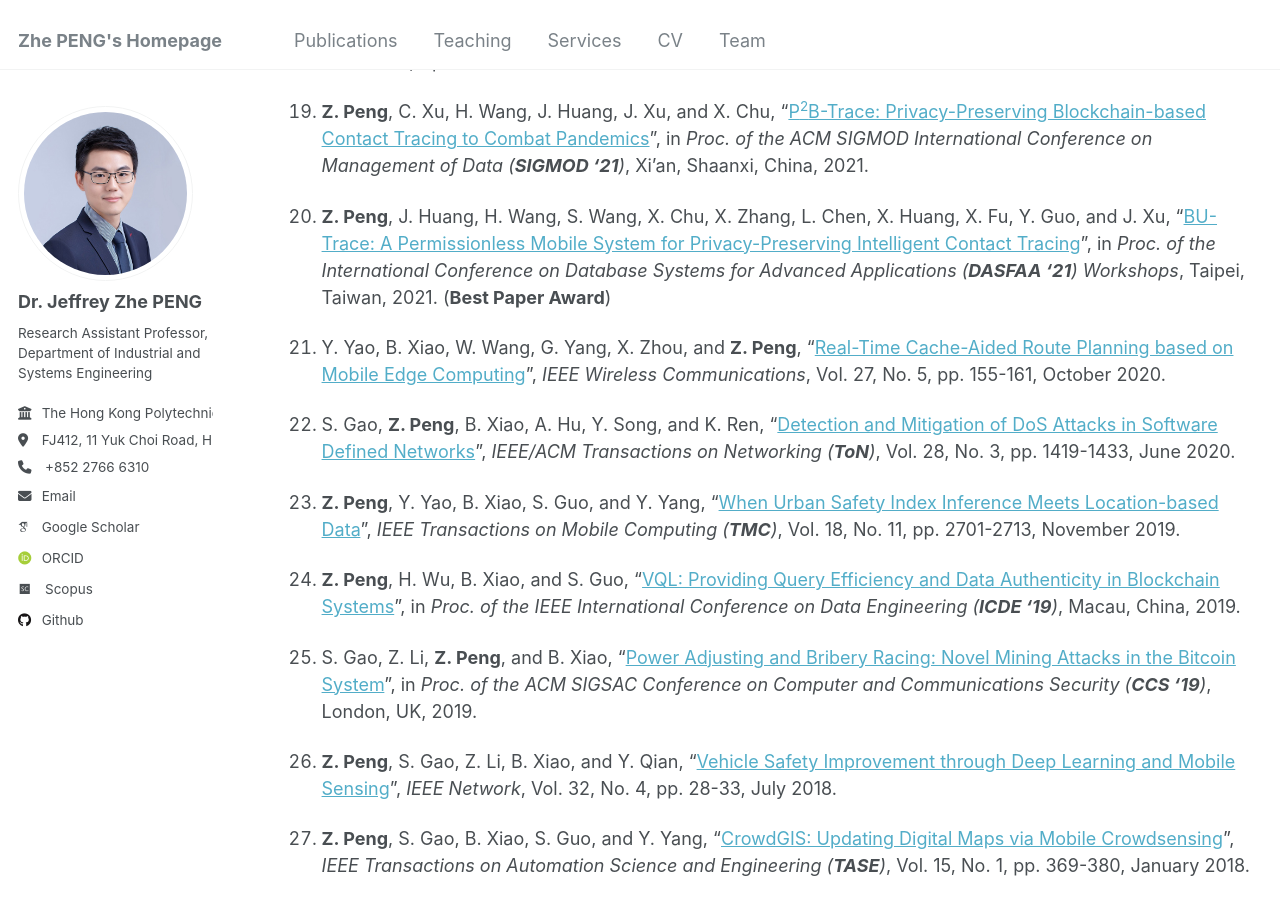
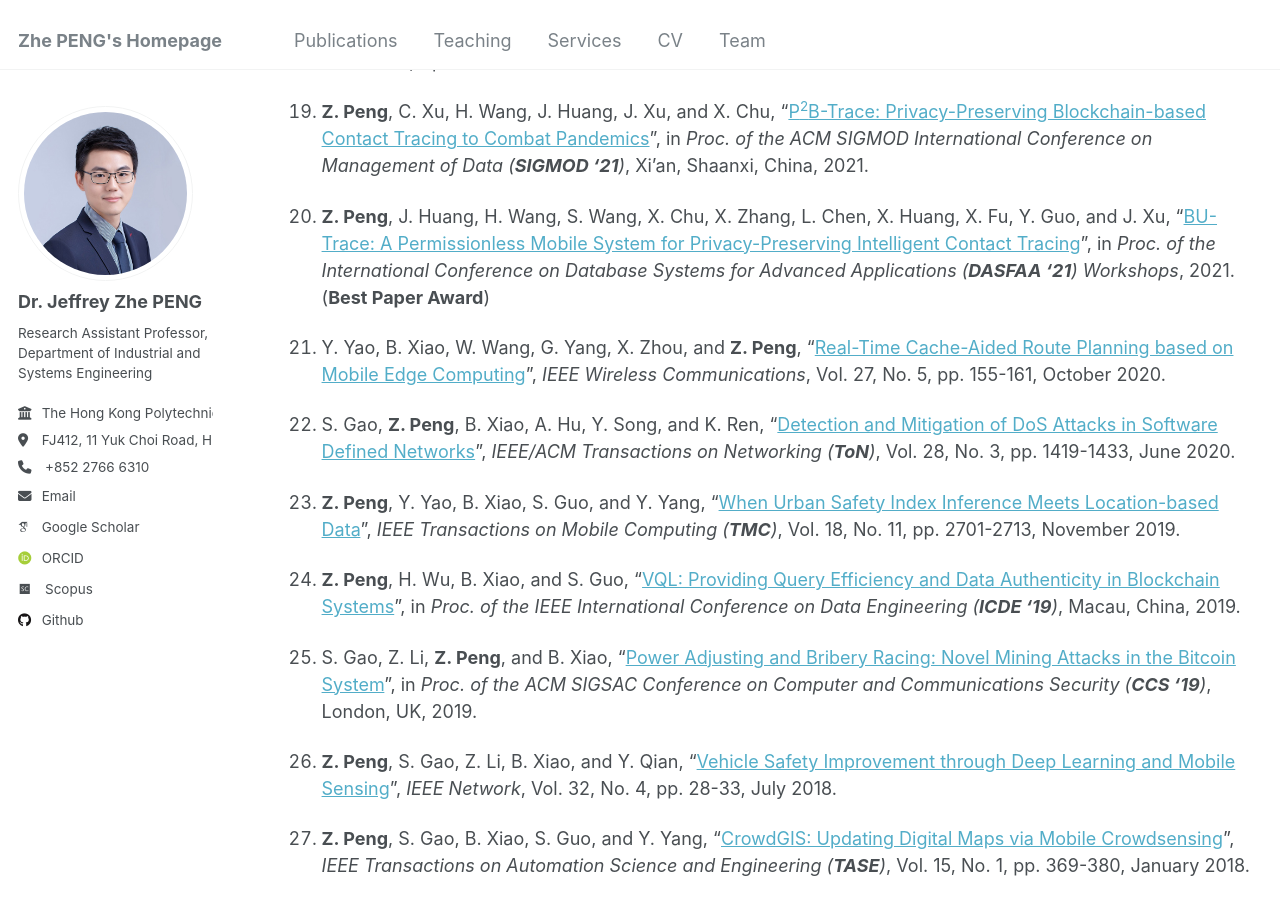
Before and after one commit to PENG-Zhe/peng-zhe.github.io, a Jekyll site: the page built from _pages/publications.md, in a window 1280 px wide and 900 px high, scrolled down 1825 px. Built offline with Jekyll 4.4.1, drawn with Linux system fonts in a browser that asks for light colours; some web fonts are replaced.

Commit message:
Update publications.md

```diff
--- a/_pages/publications.md
+++ b/_pages/publications.md
@@ -42,7 +42,7 @@ layout: archive
 
 1. **Z. Peng**, C. Xu, H. Wang, J. Huang, J. Xu, and X. Chu, "[P<sup>2</sup>B-Trace: Privacy-Preserving Blockchain-based Contact Tracing to Combat Pandemics](https://dl.acm.org/doi/abs/10.1145/3448016.3459237)", in _Proc. of the ACM SIGMOD International Conference on Management of Data (**SIGMOD '21**)_, Xi'an, Shaanxi, China, 2021.
 
-1. **Z. Peng**, J. Huang, H. Wang, S. Wang, X. Chu, X. Zhang, L. Chen, X. Huang, X. Fu, Y. Guo, and J. Xu, "[BU-Trace: A Permissionless Mobile System for Privacy-Preserving Intelligent Contact Tracing](https://link.springer.com/chapter/10.1007/978-3-030-73216-5_26)", in _Proc. of the International Conference on Database Systems for Advanced Applications (**DASFAA '21**) Workshops_, Taipei, Taiwan, 2021. (**Best Paper Award**)
+1. **Z. Peng**, J. Huang, H. Wang, S. Wang, X. Chu, X. Zhang, L. Chen, X. Huang, X. Fu, Y. Guo, and J. Xu, "[BU-Trace: A Permissionless Mobile System for Privacy-Preserving Intelligent Contact Tracing](https://link.springer.com/chapter/10.1007/978-3-030-73216-5_26)", in _Proc. of the International Conference on Database Systems for Advanced Applications (**DASFAA '21**) Workshops_, 2021. (**Best Paper Award**)
 
 1. Y. Yao, B. Xiao, W. Wang, G. Yang, X. Zhou, and **Z. Peng**, "[Real-Time Cache-Aided Route Planning based on Mobile Edge Computing](https://ieeexplore.ieee.org/document/9183790)", _IEEE Wireless Communications_, Vol. 27, No. 5, pp. 155-161, October 2020.
 
```
